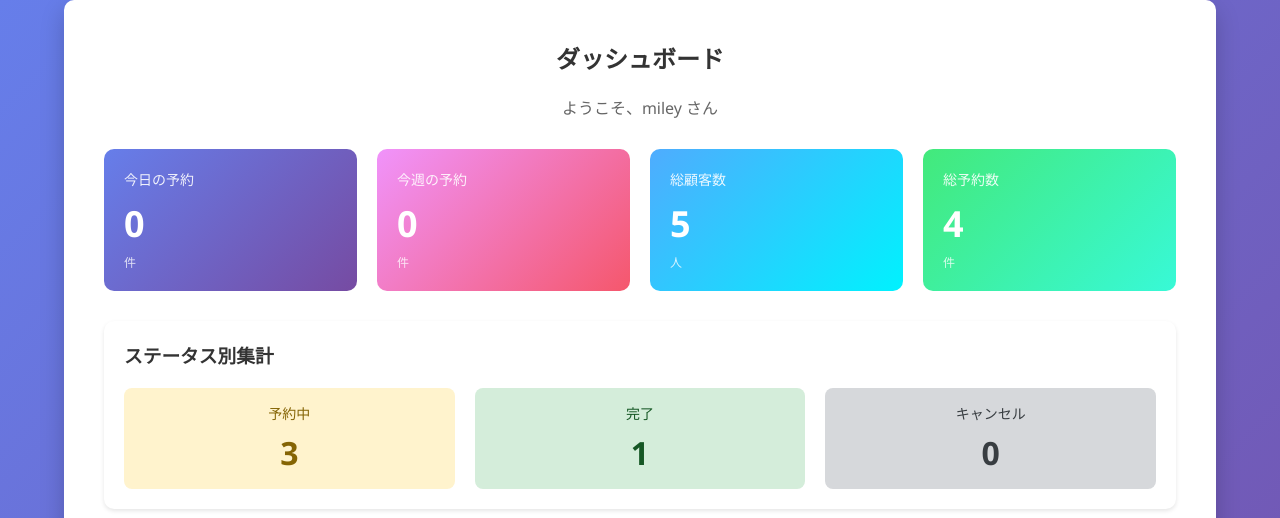
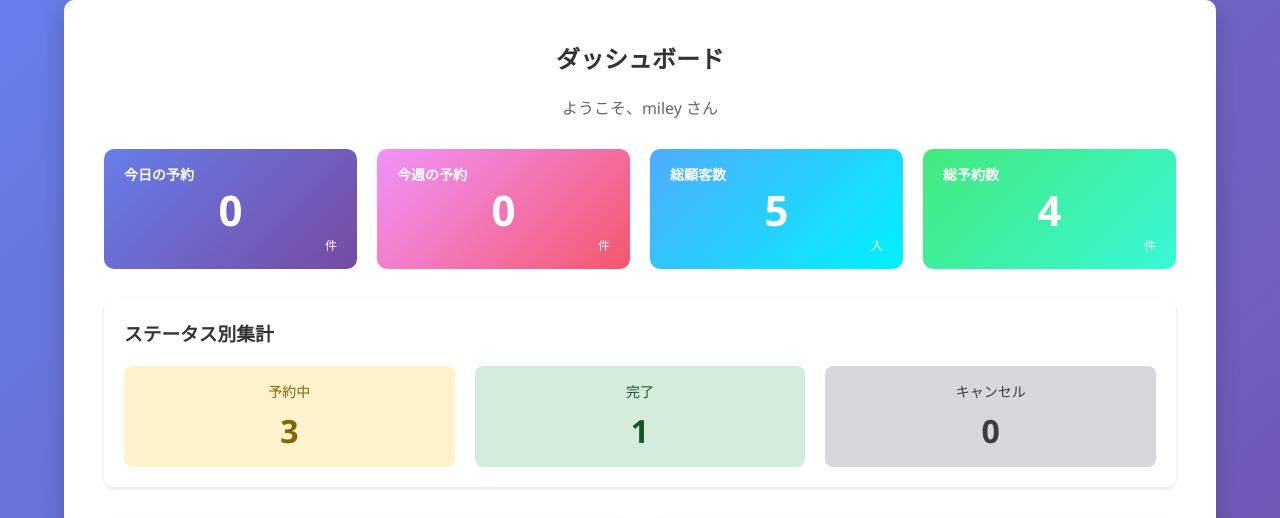
Before and after one commit to Miley0116/reservation_system, a Django app: page /admin-home/ in a window 1280 px wide. Shown: the top 518 px of the page. Run offline with Django 5.2, Linux system fonts and the light colour scheme; a user stored in the database is signed in; data comes from the database, SQL or seed files in the repository; both versions use the stored data as it was after the commit.

Commit message:
カレンダーから時間帯選択時に日付と時間を自動入力する機能を追加

```diff
--- a/main/templates/main/home.html
+++ b/main/templates/main/home.html
@@ -11,31 +11,31 @@
 <!-- 統計カード -->
 <div style="display: grid; grid-template-columns: repeat(4, 1fr); gap: 20px; margin-bottom: 30px;">
     <!-- 今日の予約 -->
-    <div style="background: linear-gradient(135deg, #667eea 0%, #764ba2 100%); padding: 20px; border-radius: 10px; color: white;">
-        <div style="font-size: 14px; opacity: 0.9; margin-bottom: 10px;">今日の予約</div>
-        <div style="font-size: 36px; font-weight: bold;">{{ today_reservations_count }}</div>
-        <div style="font-size: 12px; opacity: 0.8; margin-top: 5px;">件</div>
+    <div style="background: linear-gradient(135deg, #667eea 0%, #764ba2 100%); padding: 20px; border-radius: 10px; color: white; position: relative; min-height: 120px;">
+        <div style="font-size: 14px; font-weight: bold; position: absolute; top: 15px; left: 20px;">今日の予約</div>
+        <div style="font-size: 42px; font-weight: bold; position: absolute; top: 50%; left: 50%; transform: translate(-50%, -50%);">{{ today_reservations_count }}</div>
+        <div style="font-size: 12px; position: absolute; bottom: 15px; right: 20px;">件</div>
     </div>
 
     <!-- 今週の予約 -->
-    <div style="background: linear-gradient(135deg, #f093fb 0%, #f5576c 100%); padding: 20px; border-radius: 10px; color: white;">
-        <div style="font-size: 14px; opacity: 0.9; margin-bottom: 10px;">今週の予約</div>
-        <div style="font-size: 36px; font-weight: bold;">{{ week_reservations_count }}</div>
-        <div style="font-size: 12px; opacity: 0.8; margin-top: 5px;">件</div>
+    <div style="background: linear-gradient(135deg, #f093fb 0%, #f5576c 100%); padding: 20px; border-radius: 10px; color: white; position: relative; min-height: 120px;">
+        <div style="font-size: 14px; font-weight: bold; position: absolute; top: 15px; left: 20px;">今週の予約</div>
+        <div style="font-size: 42px; font-weight: bold; position: absolute; top: 50%; left: 50%; transform: translate(-50%, -50%);">{{ week_reservations_count }}</div>
+        <div style="font-size: 12px; position: absolute; bottom: 15px; right: 20px;">件</div>
     </div>
 
     <!-- 総顧客数 -->
-    <div style="background: linear-gradient(135deg, #4facfe 0%, #00f2fe 100%); padding: 20px; border-radius: 10px; color: white;">
-        <div style="font-size: 14px; opacity: 0.9; margin-bottom: 10px;">総顧客数</div>
-        <div style="font-size: 36px; font-weight: bold;">{{ total_customers }}</div>
-        <div style="font-size: 12px; opacity: 0.8; margin-top: 5px;">人</div>
+    <div style="background: linear-gradient(135deg, #4facfe 0%, #00f2fe 100%); padding: 20px; border-radius: 10px; color: white; position: relative; min-height: 120px;">
+        <div style="font-size: 14px; font-weight: bold; position: absolute; top: 15px; left: 20px;">総顧客数</div>
+        <div style="font-size: 42px; font-weight: bold; position: absolute; top: 50%; left: 50%; transform: translate(-50%, -50%);">{{ total_customers }}</div>
+        <div style="font-size: 12px; position: absolute; bottom: 15px; right: 20px;">人</div>
     </div>
 
     <!-- 総予約数 -->
-    <div style="background: linear-gradient(135deg, #43e97b 0%, #38f9d7 100%); padding: 20px; border-radius: 10px; color: white;">
-        <div style="font-size: 14px; opacity: 0.9; margin-bottom: 10px;">総予約数</div>
-        <div style="font-size: 36px; font-weight: bold;">{{ total_reservations }}</div>
-        <div style="font-size: 12px; opacity: 0.8; margin-top: 5px;">件</div>
+    <div style="background: linear-gradient(135deg, #43e97b 0%, #38f9d7 100%); padding: 20px; border-radius: 10px; color: white; position: relative; min-height: 120px;">
+        <div style="font-size: 14px; font-weight: bold; position: absolute; top: 15px; left: 20px;">総予約数</div>
+        <div style="font-size: 42px; font-weight: bold; position: absolute; top: 50%; left: 50%; transform: translate(-50%, -50%);">{{ total_reservations }}</div>
+        <div style="font-size: 12px; position: absolute; bottom: 15px; right: 20px;">件</div>
     </div>
 </div>
 
--- a/main/templates/main/reservation_add.html
+++ b/main/templates/main/reservation_add.html
@@ -44,14 +44,14 @@
             <label for="reservation_date">予約日 <span style="color: red;">*</span></label>
             <input type="date" name="reservation_date" id="reservation_date"
                 required min="{{ today|date:'Y-m-d' }}"
-                value="{{ reservation_date }}">
+                value="{% if selected_date %}{{ selected_date }}{% elif reservation_date %}{{ reservation_date }}{% endif %}">
         </div>
 
         <div class="form-group">
             <label for="reservation_time">予約時間 <span style="color: red;">*</span></label>
             <input type="time" name="reservation_time" id="reservation_time"
                 required
-                value="{{ reservation_time }}">
+                value="{% if selected_time %}{{ selected_time }}{% elif reservation_time %}{{ reservation_time }}{% endif %}">
         </div>
     </div>
 
--- a/main/templates/main/reservation_list.html
+++ b/main/templates/main/reservation_list.html
@@ -6,6 +6,9 @@
 <div style="display: flex; justify-content: space-between; align-items: center; margin-bottom: 20px;">
     <h2>予約一覧</h2>
     <div style="display: flex; gap: 10px;">
+        <a href="{% url 'admin-home' %}" style="text-decoration: none;">
+            <button style="background: #667eea; padding: 8px 20px;">🏠 ホーム</button>
+        </a>
         <a href="{% url 'reservation_calendar' %}" style="text-decoration: none;">
             <button style="background: #667eea; padding: 8px 20px;">📆 カレンダー表示</button>
         </a>
--- a/main/views.py
+++ b/main/views.py
@@ -464,10 +464,16 @@ def reservation_add(request):
     from datetime import date
     today = date.today()
 
+    # URLパラメータから日付と時間を取得（カレンダーから遷移した場合）
+    selected_date = request.GET.get('date', '')
+    selected_time = request.GET.get('time', '')
+
     customers = Customer.objects.all()
     return render(request, 'main/reservation_add.html', {
         'customers': customers,
-        'today': today
+        'today': today,
+        'selected_date': selected_date,
+        'selected_time': selected_time,  # 追加
     })
 
 # 予約編集
```
Also changed, not shown: main/templates/main/reservation_calendar.html (+35 -5 lines), db.sqlite3.
